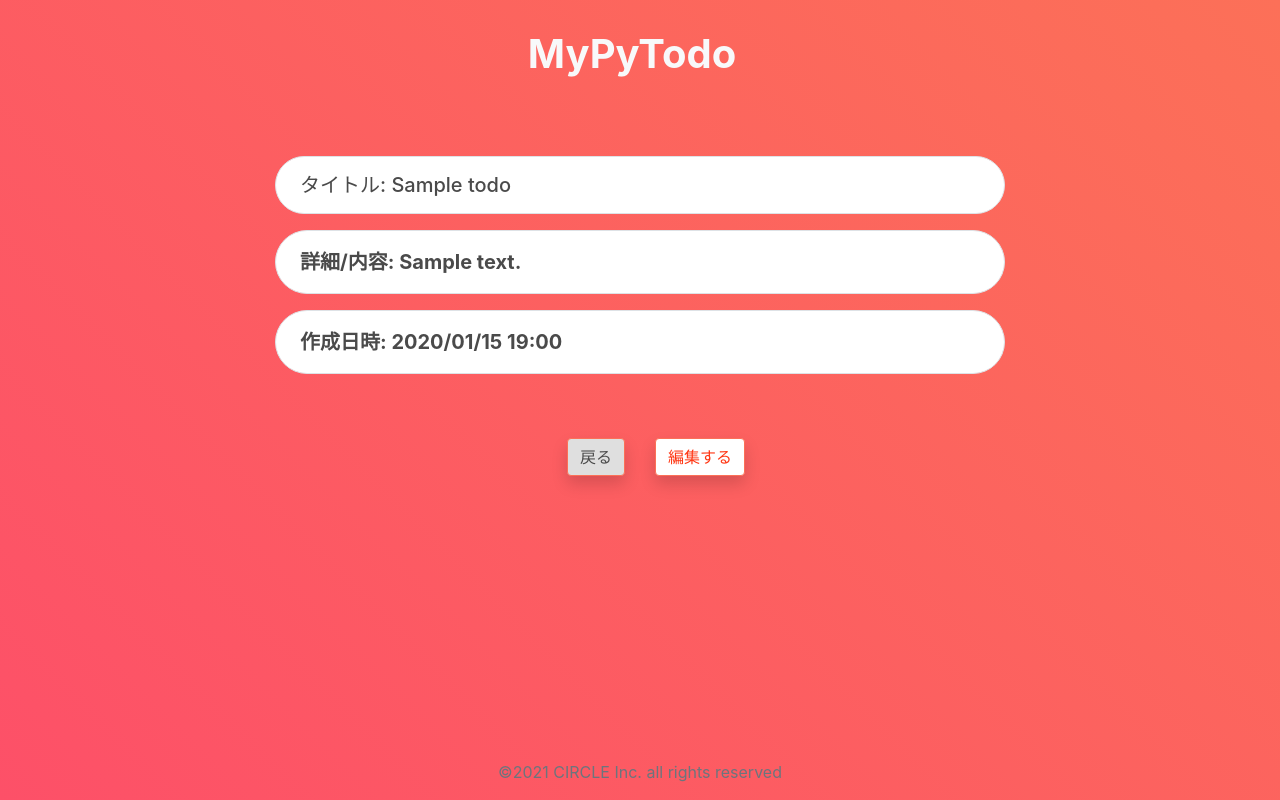
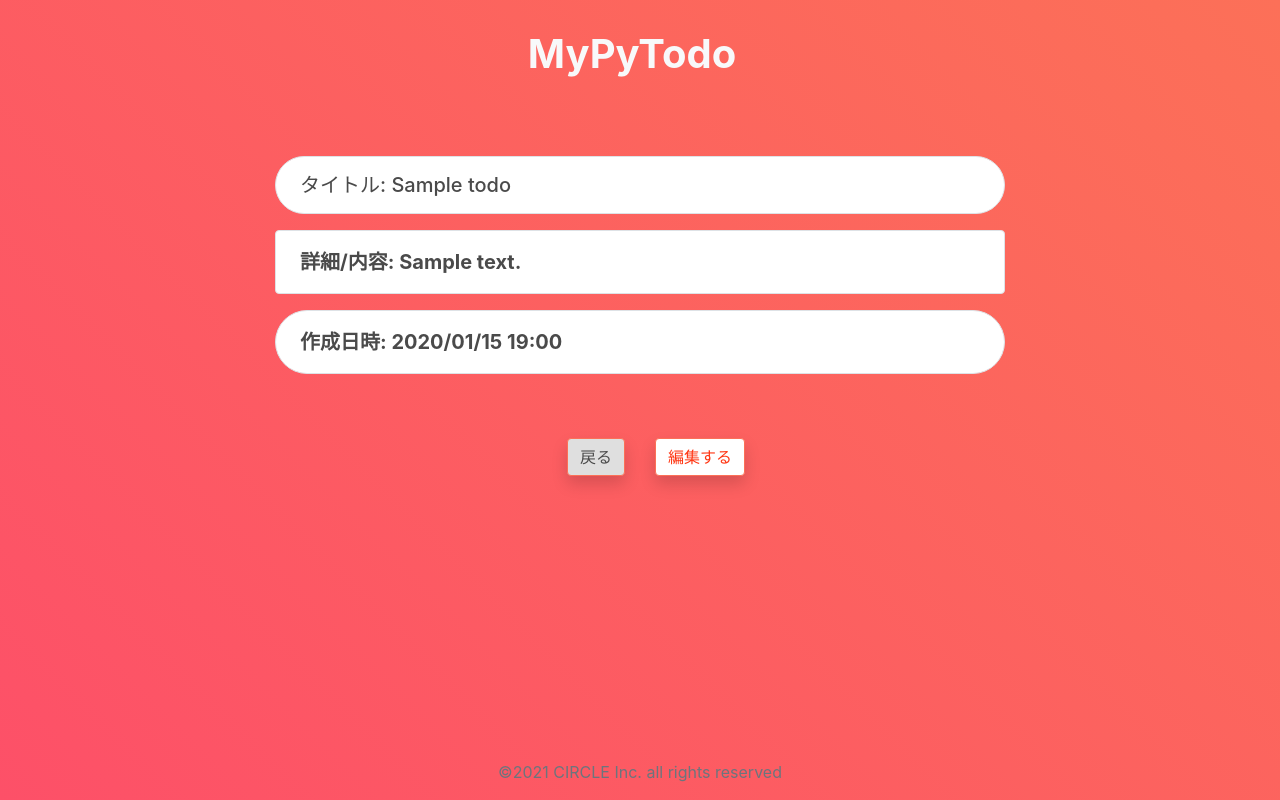
Before and after one commit to Asahi-jp/mypytodo, a Django app: page /1 in a window 1280 px wide. Run offline with Django 3.2, Linux system fonts and the light colour scheme; a user stored in the database is signed in; tables that the repository leaves empty hold one stand-in row (values such as "Sample post"); some libraries are stand-ins or nearby versions.

Commit message:
詳細テンプレート修正

```diff
--- a/templates/todo/detail.html
+++ b/templates/todo/detail.html
@@ -13,7 +13,7 @@
         </div>
         <div class="row">
             <div class="col-11 col-lg-8 mx-auto mb-3">
-                <div class="card border rounded-pill py-3 text-dark-light px-4">
+                <div class="card border rounded py-3 text-dark-light px-4">
                     <p class="mb-0 font-weight-bold font-20">詳細/内容: {{ todo.body|linebreaksbr }}</p>
                 </div>
             </div>
```
